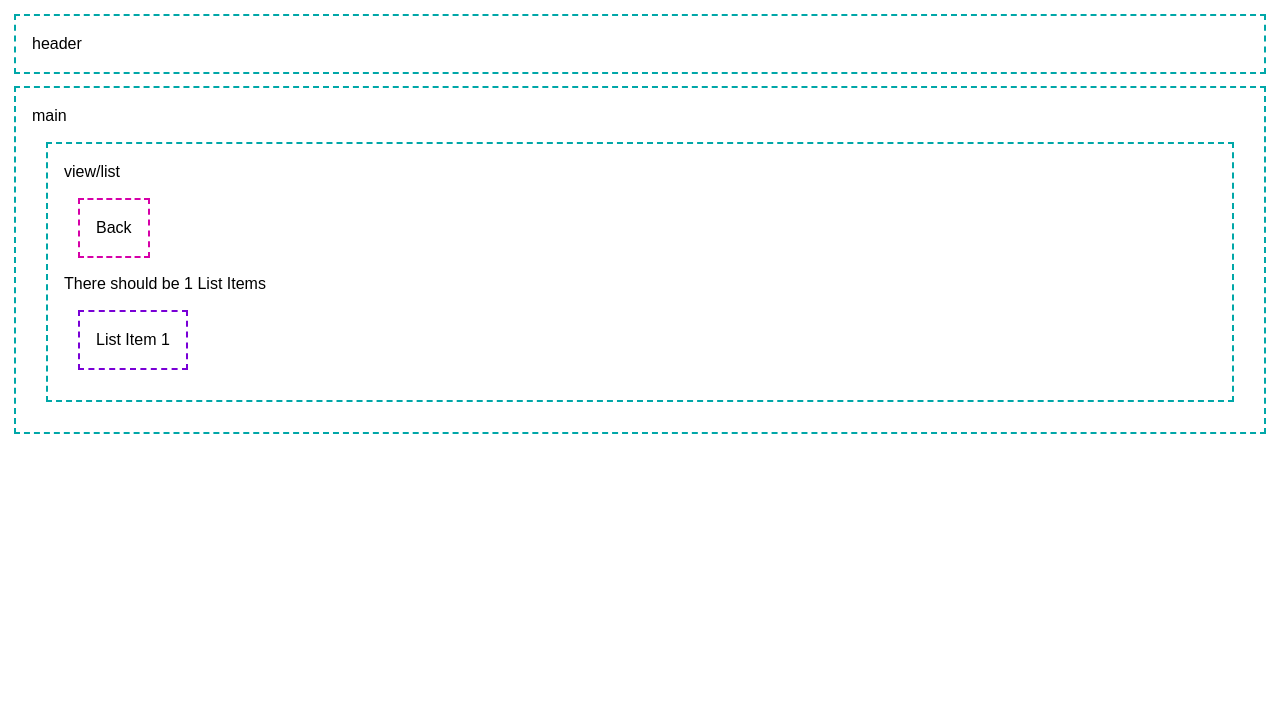
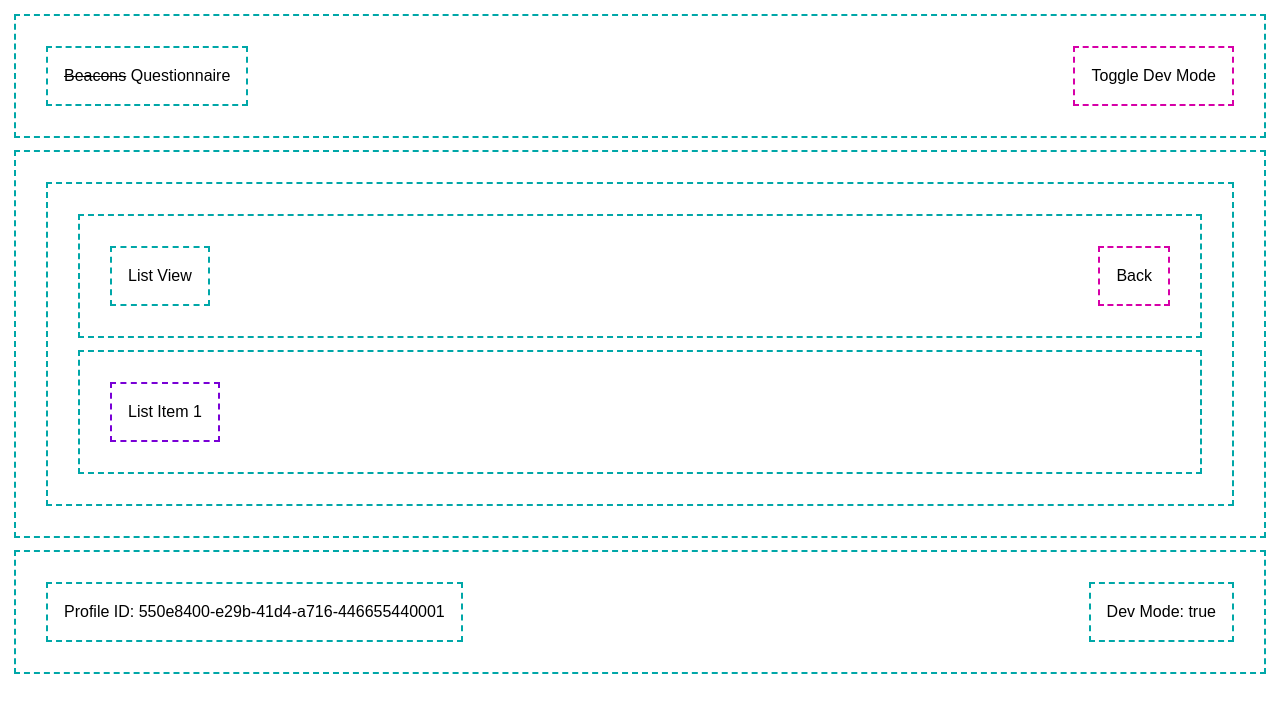
Before and after one commit to foundersandcoders/LIFT02, a SvelteKit app: page / in a window 1280 px wide. Both pictures are taken after a click on the button "0 Actions". Shown: the top 712 px of the page. Built offline with nearby package versions, Linux system fonts and the light colour scheme; no server answers; the database is empty.

Commit message:
feat: :lipstick: viewframe navigation & data context

```diff
--- /dev/null
+++ b/src/lib/components/footer.svelte
@@ -0,0 +1,17 @@
+<script lang="ts">
+	let { devMode, profileId } = $props();
+</script>
+
+<footer id="dev-info" class="dev flex flex-row justify-between">
+  <div class="dev">
+    {#if profileId}
+      <p>Profile ID: {profileId}</p>
+    {:else}
+      <p>Not Logged In</p>
+    {/if}
+  </div>
+
+  <div class="dev">
+    <p>Dev Mode: {devMode}</p>
+  </div>
+</footer>
--- a/src/lib/components/header.svelte
+++ b/src/lib/components/header.svelte
@@ -1,6 +1,16 @@
 <script lang="ts">
+	import { getContext } from 'svelte';
+
+	const toggleDevMode = getContext<() => void>('toggleDevMode');
+	const onToggleDevMode = () => { toggleDevMode() };
 </script>
 
-<div class="dev">
-	<h1>header</h1>
-</div>
+<header class="dev flex flex-row justify-between">
+	<h1 class="dev">
+		<strike>Beacons</strike> Questionnaire
+	</h1>
+
+	<button onclick={onToggleDevMode} class="dev button">
+		Toggle Dev Mode
+	</button>
+</header>
--- a/src/lib/components/logic/dev.svelte.ts
+++ b/src/lib/components/logic/dev.svelte.ts
@@ -1,19 +1,15 @@
 let tileNum = $state(0);
-
 export function setTileNum(num: number) {
   tileNum = num;
 }
-
 export function getTileNum(): number {
   return tileNum;
 }
 
 let listNum = $state(0);
-
 export function setListNum(num: number) {
   listNum = num;
 }
-
 export function getListNum(): number {
   return listNum;
 }
--- a/src/lib/components/logic/view.svelte.ts
+++ /dev/null
@@ -1,11 +0,0 @@
-import type { View } from "$lib/types/ui";
-
-let view = $state<View>("dash");
-
-export function setView(newView: View) {
-  view = newView;
-};
-
-export function getView(): View {
-  return view;
-}
--- a/src/lib/components/main.svelte
+++ /dev/null
@@ -1,19 +0,0 @@
-<script lang="ts">
-	import { getView } from "$lib/components/logic/view.svelte";
-
-	import Dash from "$lib/components/view/dash.svelte";
-	import List from "$lib/components/view/list.svelte";
-	import Detail from "$lib/components/view/detail.svelte";
-</script>
-
-<div class="dev">
-	<h1>main</h1>
-
-	{#if getView() === "dash"}
-		<Dash />
-	{:else if getView() === "list"}
-		<List />
-	{:else if getView() === "detail"}
-		<Detail />
-	{/if}
-</div>
--- a/src/lib/components/view/dash.svelte
+++ b/src/lib/components/view/dash.svelte
@@ -1,40 +1,17 @@
 <script lang="ts">
-	import { setView } from "$lib/components/logic/view.svelte";
 	import { setListNum } from "$lib/components/logic/dev.svelte";
 	import { getUserActions } from "$lib/services/database/actions";
 	import { getQuestions } from "$lib/services/database/questions";
-	import type { ActionCheck } from "$lib/types/ui";
+	import type { View } from "$lib/types/ui";
+	import { getContext } from 'svelte';
 
-	let devMode = $state(true);
-	const toggleDevMode = () => { devMode = !devMode };
+	const getProfileId = getContext<() => string>('profileId');
+	let profileId = $derived(getProfileId());
 
-	let actions = $state({ exist: false, count: 0 });
+	const setView = getContext<(view: View) => void>('setView');
+
 	let queryQuestions = $state(getQuestions());
-
-	let profileId = $derived(devMode ? "550e8400-e29b-41d4-a716-446655440001" : "");
 	let queryActions = $derived(profileId != "" ? getUserActions(profileId) : null);
-
-	async function countActions(profileId:string):Promise<ActionCheck> {
-		let actionsNum = 0;
-		let isError = false;
-
-		const { data, error } = await getUserActions(profileId);
-
-		if (error) {
-			console.error(error);
-			isError = true;
-		} else if (data) {
-			actionsNum = data.length;
-		}
-
-		!isError && actionsNum > 0 ? actions.exist = true : actions.exist = false;
-
-		return {
-			isError: isError,
-			exist: !isError && actionsNum > 0,
-			count: actionsNum
-		};
-	}
 
 	function getCategories(questions: any) {
 		interface Question {
@@ -59,27 +36,15 @@
 		return categoriesUnique;
 	}
 
-	const onclick = (listNum: number) => {
+	const setViewList = (listNum: number) => {
 		setListNum(listNum);
 		setView("list");
 	};
 </script>
 
 <div class="dev">
-	<div id="dash-header" class="dev">
-		<h1>view/dash</h1>
-
-		<button
-			class="dev {devMode ? 'button' : 'inactive'}"
-			onclick={() => toggleDevMode()}
-		>
-			<p>Turn {devMode ? 'Off' : 'On'} Dev Mode</p>
-		</button>
-	</div>
-
-	<div id="dev-info" class="dev">
-		<p>Dev Mode: {devMode}</p>
-		<p>Profile ID: {profileId}</p>
+	<div id="dash-header" class="dev flex flex-row justify-between">
+		<h2>Dashboard View</h2>
 	</div>
 
 	<div id="dash-tiles" class="dev">
@@ -87,11 +52,11 @@
 			<p>Loading...</p>
 		{:then result}
 			{#if result && result.data}
-				<button class="dev tile" onclick={() => onclick(1)}>
+				<button class="dev tile" onclick={() => setViewList(1)}>
 					<p>{result.data.length} Actions</p>
 				</button>
 			{:else}
-				<button class="dev inactive" onclick={() => onclick(1)}>
+				<button class="dev inactive">
 					<p>0 Actions</p>
 				</button>
 			{/if}
@@ -104,7 +69,7 @@
 		{:then result}
 			{#if result.data}
 				{#each getCategories(result.data) as category}
-					<button class="dev tile" onclick={() => onclick(1)}>
+					<button class="dev tile" onclick={() => setViewList(1)}>
 						<p>{category}</p>
 					</button>
 				{/each}
--- a/src/lib/components/view/detail.svelte
+++ b/src/lib/components/view/detail.svelte
@@ -1,15 +1,21 @@
 <script lang="ts">
-	import { setView } from "$lib/components/logic/view.svelte";
+	import type { View } from "$lib/types/ui";
+	import { getContext } from 'svelte';
 
-	const onBackClick = () => {
-		setView("list");
-	};
+	const setView = getContext<(view:View) => void>('setView');
+
+	const onBackClick = () => { setView("list") };
 </script>
 
 <div class="dev">
-	<h1>view/detail</h1>
+	<div id="detail-header" class="dev flex flex-row justify-between">
+		<h2 class="dev">Detail View</h2>
 
-	<button onclick={onBackClick} class="dev button">
-		Back
-	</button>
+		<button onclick={onBackClick} class="dev button">
+			Back
+		</button>
+	</div>
+
+	<div id="detail-content" class="dev">
+	</div>
 </div>
--- a/src/lib/components/view/list.svelte
+++ b/src/lib/components/view/list.svelte
@@ -1,30 +1,30 @@
 <script lang="ts">
-	import { setView } from "$lib/components/logic/view.svelte";
 	import { getListNum } from "$lib/components/logic/dev.svelte";
+	import type { View } from "$lib/types/ui";
+	import { getContext } from 'svelte';
+
+	const setView = getContext<(view:View) => void>('setView');
 
 	let entries = $state(getListNum());
 
-	const onBackClick = () => {
-		setView("dash");
-	};
-
-	const onListClick = () => {
-		setView("detail");
-	};
+	const onBackClick = () => { setView("dash") };
+	const onListClick = () => { setView("detail") };
 </script>
 
 <div class="dev">
-	<h1>view/list</h1>
+	<div id="list-header" class="dev flex flex-row justify-between">
+		<h2 class="dev">List View</h2>
 
 		<button onclick={onBackClick} class="dev button">
 			Back
 		</button>
+	</div>
 
-	<p>There should be {entries} List Items</p>
-
+	<div id="list-items" class="dev flex flex-row justify-left">
 		{#each [...Array(entries)] as _, i}
 			<button onclick={onListClick} class="dev list">
 				List Item {i + 1}
 			</button>
 		{/each}
 	</div>
+</div>
--- a/src/routes/+layout.svelte
+++ b/src/routes/+layout.svelte
@@ -1,6 +1,23 @@
 <script lang="ts">
 	import '../app.css';
 	import Header from "$lib/components/header.svelte";
+	import Footer from "$lib/components/footer.svelte";
+	import { setContext } from 'svelte';
+	import type { View } from "$lib/types/ui";
+
+	let devMode = $state<boolean>(true);
+	setContext('devMode', () => devMode);
+	setContext('toggleDevMode', () => { devMode = !devMode });
+
+	/* todo: Profile ID
+		This will need to be replaced by the authentication system
+		*/
+	let profileId = $derived(devMode ? "550e8400-e29b-41d4-a716-446655440001" : "");
+	setContext('profileId', () => profileId);
+
+	let view = $state<View>("dash");
+	setContext('view', () => view);
+	setContext('setView', (newView: View) => { view = newView });
 
 	let { children } = $props();
 </script>
@@ -8,3 +25,9 @@
 <Header />
 
 {@render children()}
+
+<Footer {devMode} {profileId}/>
+
+<!-- note: Header/Footer Components
+ 	It might be overkill to have the header & footer as separate components as they only appear here, but I'll do it that way for now as future-proofing
+	-->
--- a/src/routes/+page.svelte
+++ b/src/routes/+page.svelte
@@ -1,5 +1,19 @@
 <script lang="ts">
-	import Main from "$lib/components/main.svelte";
+	import { getContext } from 'svelte';
+	import Dash from "$lib/components/view/dash.svelte";
+	import List from "$lib/components/view/list.svelte";
+	import Detail from "$lib/components/view/detail.svelte";
+	import type { View } from "$lib/types/ui";
+
+	const getView = getContext<() => View>('view');
 </script>
 
-<Main />
+<main id="view" class="dev">
+	{#if getView() === "dash"}
+		<Dash />
+	{:else if getView() === "list"}
+		<List />
+	{:else if getView() === "detail"}
+		<Detail />
+	{/if}
+</main>
```
Lines whose indentation alone changed are shown as unchanged.
